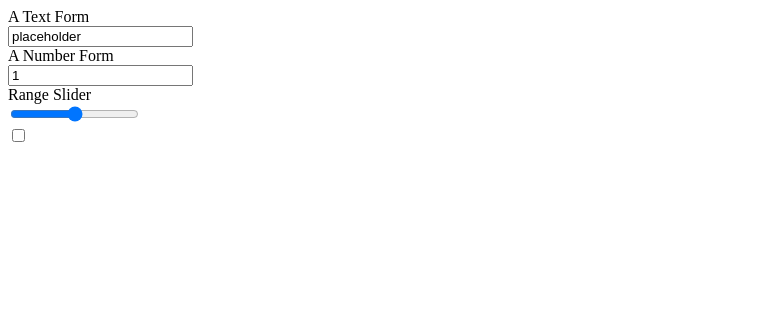
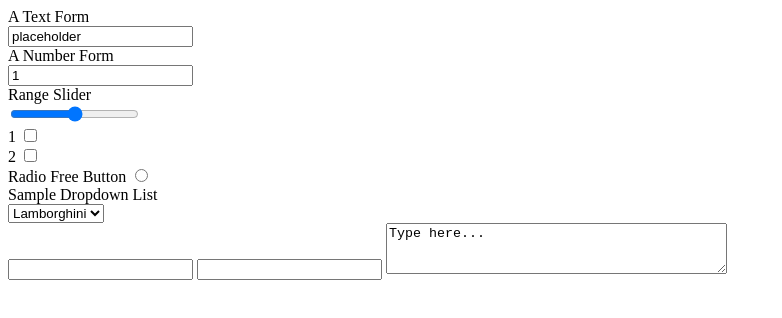
Before and after one commit to CarlyRaeJepsenStan/html-etc, a plain HTML site: page forms.html in a window 1280 px wide. Shown: the whole page, without its empty margins (0-782 px from the left). Drawn offline with Linux system fonts and the light colour scheme.

Commit message:
Commiting more info on forms and first new project

```diff
--- a/forms.html
+++ b/forms.html
@@ -10,10 +10,13 @@
   <body>
     <!-- In this example we will have pure HTML forms, with no Javascript
 See the test-form file for forms with Javascript
+Because these are plain HTML the `method` attr will not be defined
 Basic text form-->
     <form>
       <!--The `for` attribute connects the label to the `name` attr of the form
-    The `value` attribute defines placeholder text -->
+    The `value` attribute defines placeholder text
+  Note that the label can be hoisted above the input name - the label's for attr
+can be called above the input defining the name -->
       <label for="textform">A Text Form</label>
       <br />
       <input type="text" name="textform" value="placeholder" />
@@ -32,8 +35,38 @@ an arrow button to click and add per step -->
       <!-- You can see how the step affects the sliding by adding other values
     like min="0" max="50" step="25", etc-->
       <br />
-      <label for=""></label>
-      <input type="checkbox" name="" value="">
+      <!-- Check boxes-->
+      <label for="onebox">1</label>
+      <input type="checkbox" name="onebox" value="one" />
+      <br />
+      <label for="twobox">2</label>
+      <input type="checkbox" name="twobox" value="two" />
+      <br />
+      <!-- Radio buttons-->
+      <label for="radiofreebutton">Radio Free Button</label>
+      <input type="radio" name="radiofreebutton" />
+      <br />
+      <!--Drop down forms -->
+      <label for="dropdown">Sample Dropdown List</label>
+      <br />
+      <select name="dropdown" id="cars">
+        <option value="lambo">Lamborghini</option>
+        <option value="pinin">Pininfarina</option>
+        <option value="porsche">Porsche</option>
+      </select>
+      <br />
+      <!-- Datalists forms - they are connected with the `text` input-->
+      <input type="text" id="data" list="datalist" />
+      <datalist id="datalist">
+        <option value="Computer Data"></option>
+        <option value="Cyberpunk"></option>
+        <option value="PC Music"></option>
+      </datalist>
+      <!-- Textarea form - also connected with the text input-->
+      <input type="text" name="" value="" />
+      <textarea id="extra" name="extra" rows="3" cols="40">
+Type here...
+      </textarea>
     </form>
     <!--Note that all of these form examples were included within a single form
   element -->
--- /dev/null
+++ b/script.js
@@ -0,0 +1,3 @@
+  checkCalculator = input => {
+    return input * 0.15
+  }
```
Also changed, not shown: test-form.html (+24 -2 lines).
